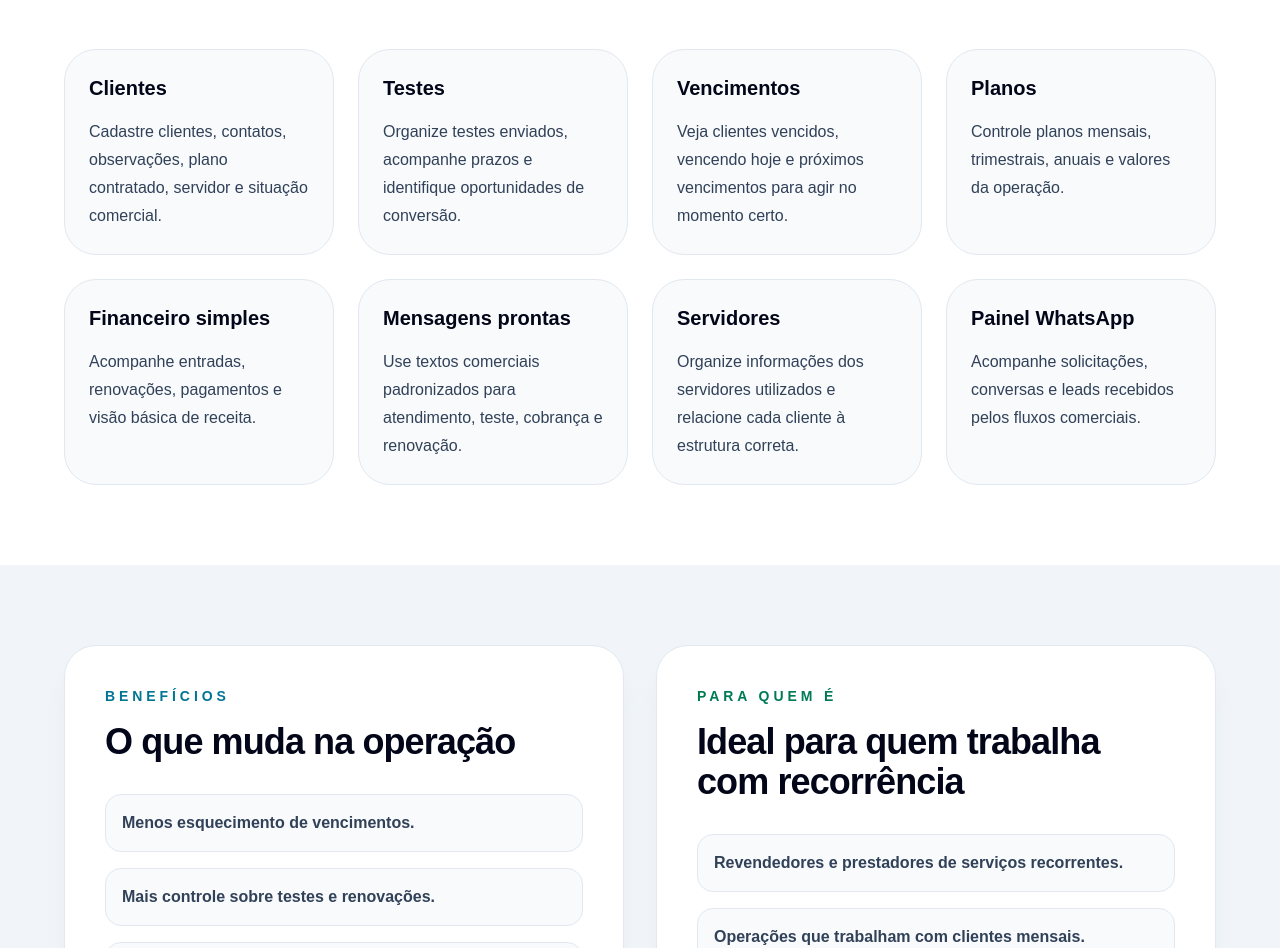
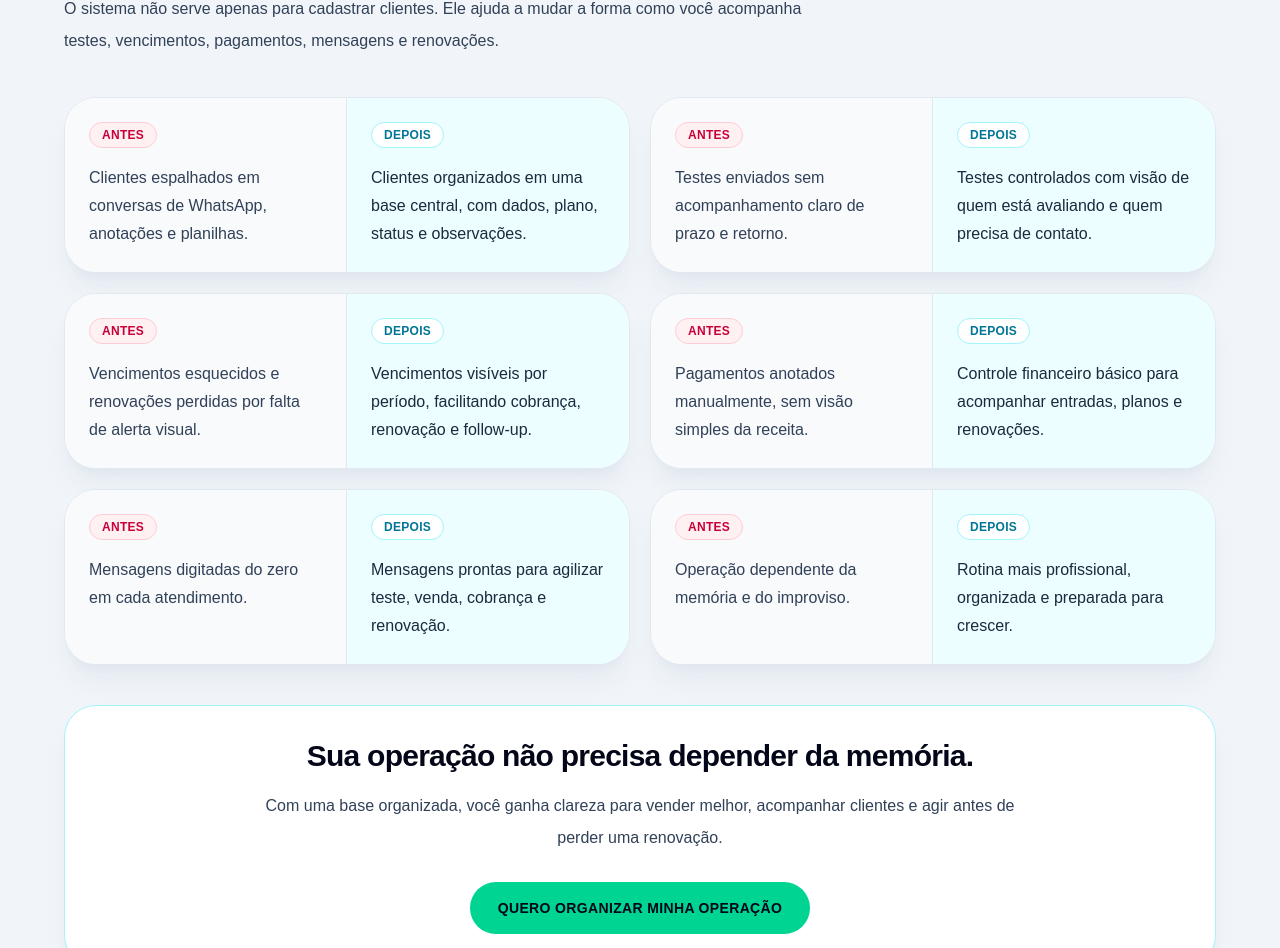
Before and after one commit to mendesrogerm/alms-prime-portal, a Next.js app: page /gestao-de-clientes in a window 1280 px wide. Shown: the part 1824-2772 px from the top of the page. Built offline with nearby package versions, Linux system fonts and the light colour scheme.

Commit message:
Adicionar secao antes e depois na landing de gestao

```diff
--- a/src/app/gestao-de-clientes/page.tsx
+++ b/src/app/gestao-de-clientes/page.tsx
@@ -76,6 +76,33 @@ const publico = [
   "Quem precisa controlar pagamentos e vencimentos.",
   "Pequenos negócios que querem sair do improviso.",
   "Equipes que atendem pelo WhatsApp e precisam organizar leads.",
+];
+
+const comparativos = [
+  {
+    antes: "Clientes espalhados em conversas de WhatsApp, anotações e planilhas.",
+    depois: "Clientes organizados em uma base central, com dados, plano, status e observações.",
+  },
+  {
+    antes: "Testes enviados sem acompanhamento claro de prazo e retorno.",
+    depois: "Testes controlados com visão de quem está avaliando e quem precisa de contato.",
+  },
+  {
+    antes: "Vencimentos esquecidos e renovações perdidas por falta de alerta visual.",
+    depois: "Vencimentos visíveis por período, facilitando cobrança, renovação e follow-up.",
+  },
+  {
+    antes: "Pagamentos anotados manualmente, sem visão simples da receita.",
+    depois: "Controle financeiro básico para acompanhar entradas, planos e renovações.",
+  },
+  {
+    antes: "Mensagens digitadas do zero em cada atendimento.",
+    depois: "Mensagens prontas para agilizar teste, venda, cobrança e renovação.",
+  },
+  {
+    antes: "Operação dependente da memória e do improviso.",
+    depois: "Rotina mais profissional, organizada e preparada para crescer.",
+  },
 ];
 
 const perguntas = [
@@ -249,6 +276,71 @@ export default function GestaoDeClientesPage() {
         </div>
       </section>
 
+      <section className="px-6 py-20 sm:px-10 lg:px-16">
+        <div className="mx-auto max-w-7xl">
+          <div className="max-w-3xl">
+            <p className="text-sm font-black uppercase tracking-[0.28em] text-cyan-700">
+              Antes x Depois
+            </p>
+
+            <h2 className="mt-4 text-4xl font-black tracking-tight text-slate-950 sm:text-5xl">
+              Saia do improviso e leve sua operação para um controle profissional.
+            </h2>
+
+            <p className="mt-5 leading-8 text-slate-700">
+              O sistema não serve apenas para cadastrar clientes. Ele ajuda a
+              mudar a forma como você acompanha testes, vencimentos, pagamentos,
+              mensagens e renovações.
+            </p>
+          </div>
+
+          <div className="mt-10 grid gap-5 lg:grid-cols-2">
+            {comparativos.map((item) => (
+              <div
+                key={item.antes}
+                className="grid overflow-hidden rounded-[2rem] border border-slate-200 bg-white shadow-xl shadow-slate-300/30 md:grid-cols-2"
+              >
+                <div className="border-b border-slate-200 bg-slate-50 p-6 md:border-b-0 md:border-r">
+                  <div className="mb-4 inline-flex rounded-full border border-rose-200 bg-rose-50 px-3 py-1 text-xs font-black uppercase tracking-wide text-rose-700">
+                    Antes
+                  </div>
+
+                  <p className="leading-7 text-slate-700">{item.antes}</p>
+                </div>
+
+                <div className="bg-cyan-50 p-6">
+                  <div className="mb-4 inline-flex rounded-full border border-cyan-200 bg-white px-3 py-1 text-xs font-black uppercase tracking-wide text-cyan-700">
+                    Depois
+                  </div>
+
+                  <p className="leading-7 text-slate-800">{item.depois}</p>
+                </div>
+              </div>
+            ))}
+          </div>
+
+          <div className="mt-10 rounded-[2rem] border border-cyan-200 bg-white p-8 text-center shadow-xl shadow-slate-300/30">
+            <h3 className="text-3xl font-black tracking-tight text-slate-950">
+              Sua operação não precisa depender da memória.
+            </h3>
+
+            <p className="mx-auto mt-4 max-w-3xl leading-8 text-slate-700">
+              Com uma base organizada, você ganha clareza para vender melhor,
+              acompanhar clientes e agir antes de perder uma renovação.
+            </p>
+
+            <a
+              href="https://wa.me/5511964073364?text=Ol%C3%A1%2C%20quero%20sair%20da%20planilha%20e%20conhecer%20o%20sistema%20ALMS%20Prime%20Gest%C3%A3o%20de%20Clientes."
+              target="_blank"
+              rel="noreferrer"
+              className="mt-7 inline-flex rounded-full bg-emerald-400 px-7 py-4 text-sm font-black uppercase tracking-wide text-slate-950 transition hover:-translate-y-1 hover:bg-emerald-300"
+            >
+              Quero organizar minha operação
+            </a>
+          </div>
+        </div>
+      </section>
+
       <section
         id="modulos"
         className="bg-white px-6 py-20 sm:px-10 lg:px-16"
```
